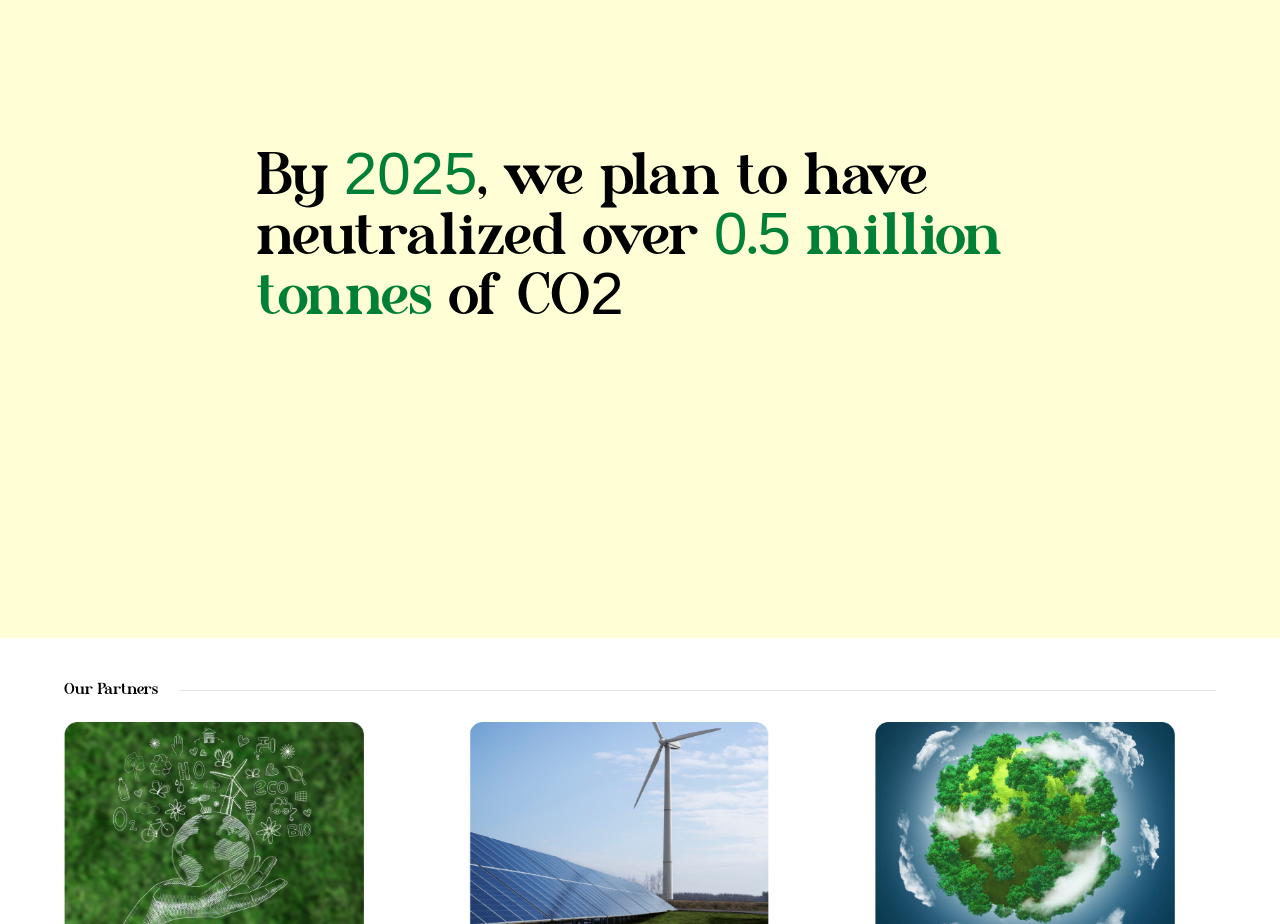
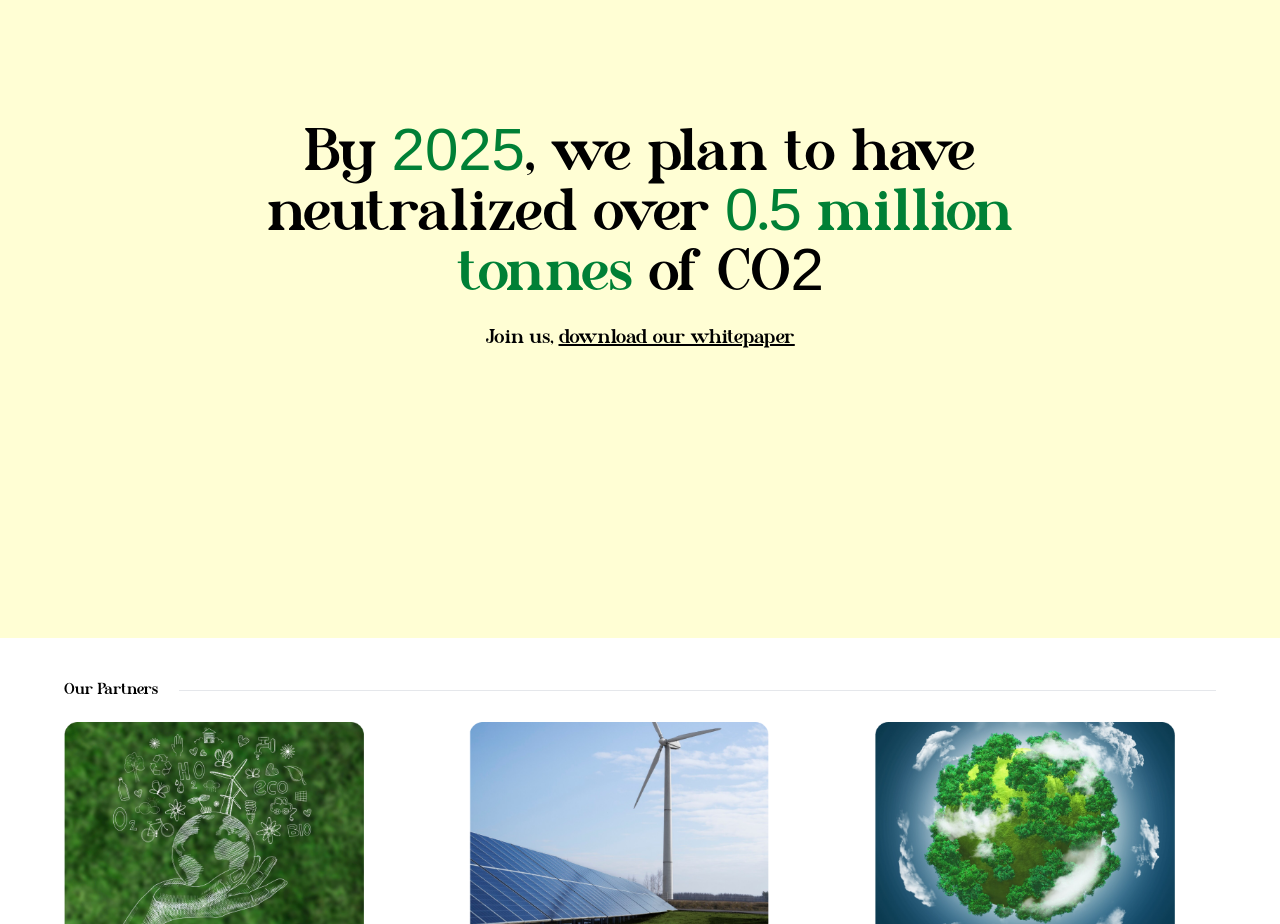
Before and after one commit to Mcnoble1/Chemotronix-v2, a Next.js app: page / in a window 1280 px wide. Shown: the part 1840-2764 px from the top of the page. Built offline with nearby package versions, Linux system fonts and the light colour scheme.

Commit message:
feat: updated whitepaper component :octocat:

```diff
--- a/components/Whitepaper/index.tsx
+++ b/components/Whitepaper/index.tsx
@@ -1,7 +1,8 @@
 const Whitepaper = () => {
     return (
         <section className="h-screen bg-[#FFFED4] px-[20%] flex flex-col items-center justify-center">
-            <p className="text-6xl text-pretty">By <span className="text-[#008036]">2025</span>, we plan to have neutralized over <span className="text-[#008036]">0.5 million tonnes</span> of CO2</p>
+            <p className="text-6xl text-center mb-5">By <span className="text-[#008036]">2025</span>, we plan to have neutralized over <span className="text-[#008036]">0.5 million tonnes</span> of CO2</p>
+            <p className="text-xl">Join us, <u><a href="#">download our whitepaper</a></u></p>
         </section>
     )
 }
```
